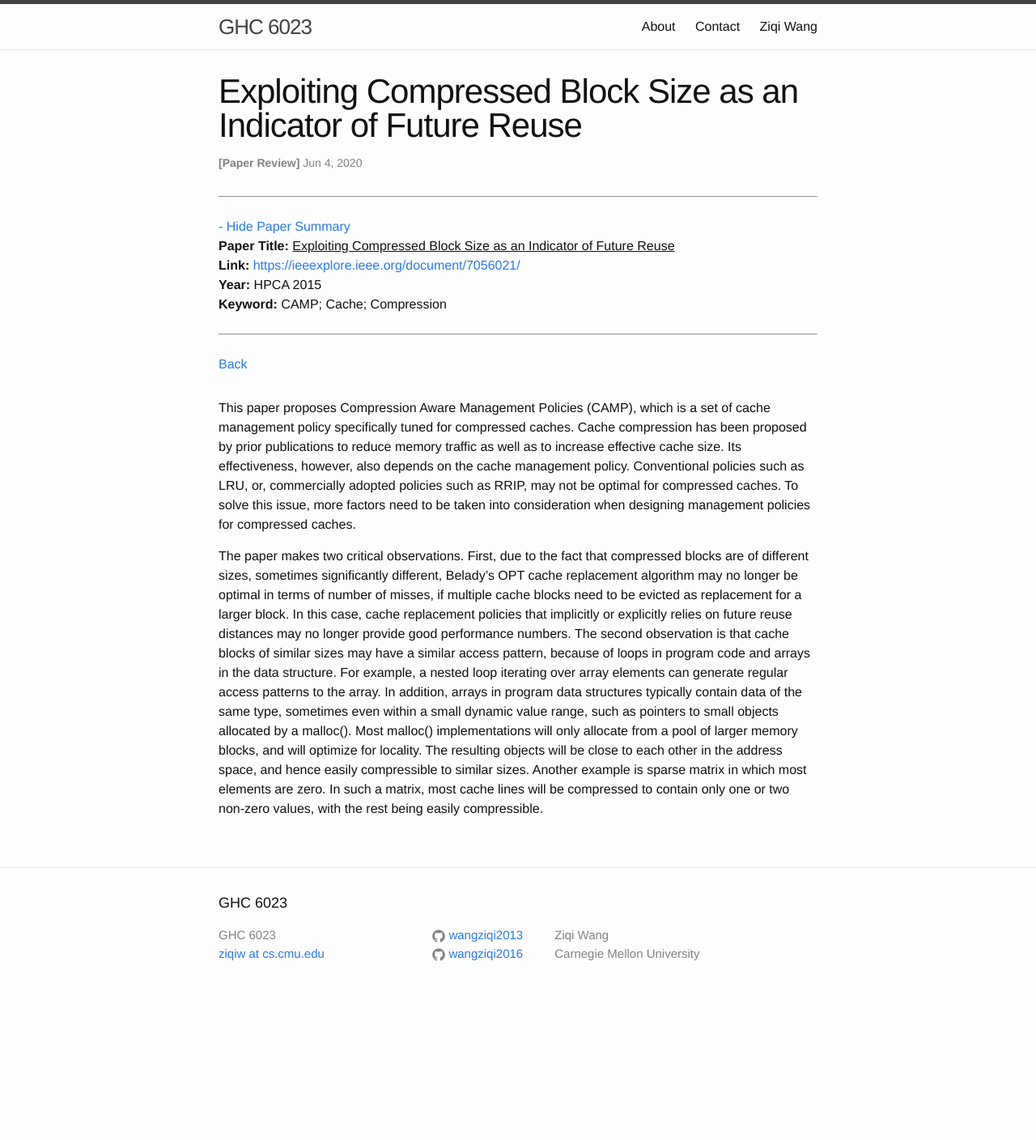
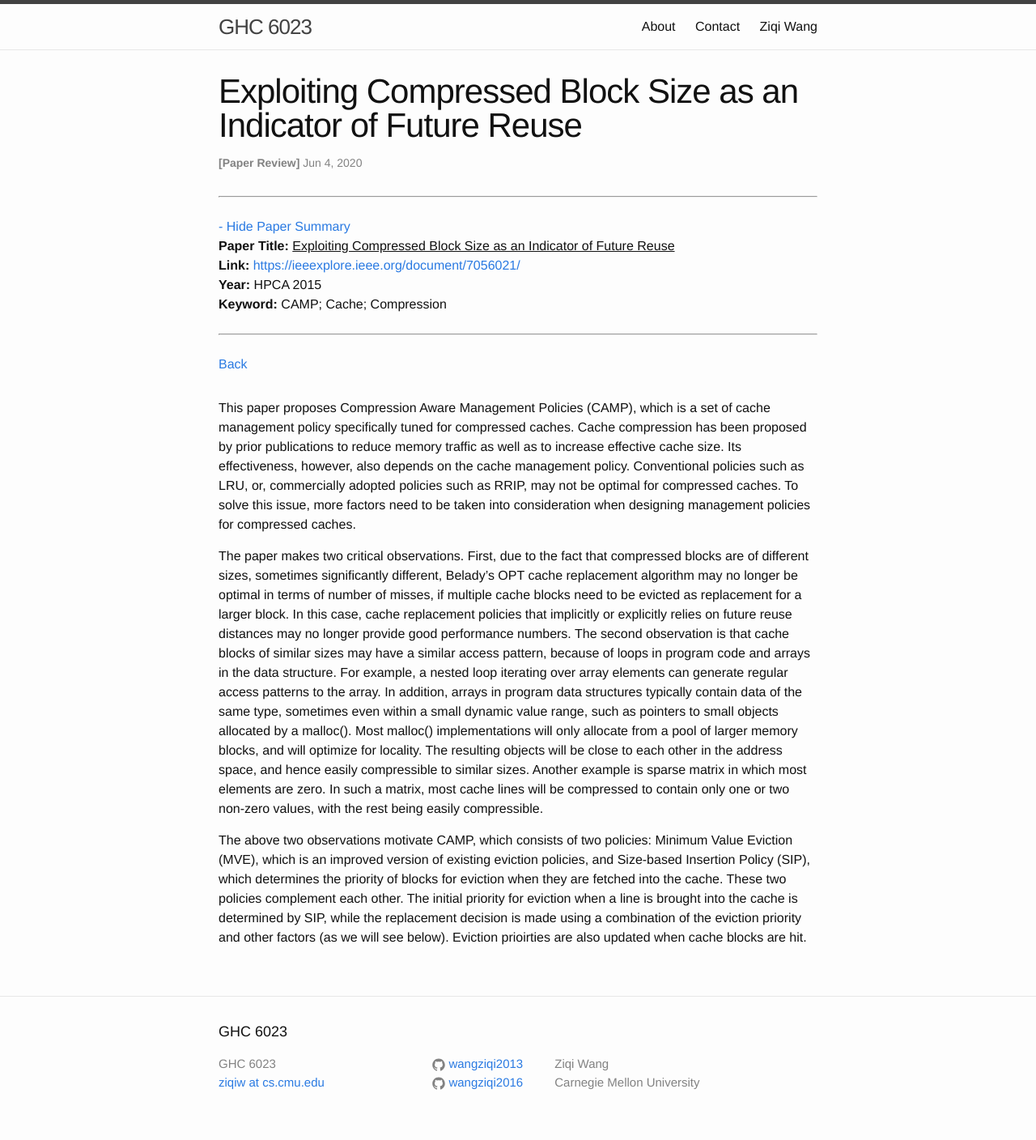
Before and after one commit to wangziqi2013/wangziqi2013.github.io, a Jekyll site: the page built from _posts/2020-06-04-camp.markdown, in a window 1280 px wide. Shown: the whole page at 81% size. Built offline with Jekyll 4.4.1, drawn with Linux system fonts in a browser that asks for light colours; before the commit the page ends 1249 px from its top, so only the background shows below that.

Commit message:
Adding MVE and SIP

```diff
--- a/_posts/2020-06-04-camp.markdown
+++ b/_posts/2020-06-04-camp.markdown
@@ -32,3 +32,10 @@ only allocate from a pool of larger memory blocks, and will optimize for localit
 to each other in the address space, and hence easily compressible to similar sizes. Another example is sparse matrix
 in which most elements are zero. In such a matrix, most cache lines will be compressed to contain only one or two non-zero
 values, with the rest being easily compressible.
+
+The above two observations motivate CAMP, which consists of two policies: Minimum Value Eviction (MVE), which is an
+improved version of existing eviction policies, and Size-based Insertion Policy (SIP), which determines the priority
+of blocks for eviction when they are fetched into the cache. These two policies complement each other. The initial priority
+for eviction when a line is brought into the cache is determined by SIP, while the replacement decision is made using a
+combination of the eviction priority and other factors (as we will see below). Eviction prioirties are also updated
+when cache blocks are hit.
```
